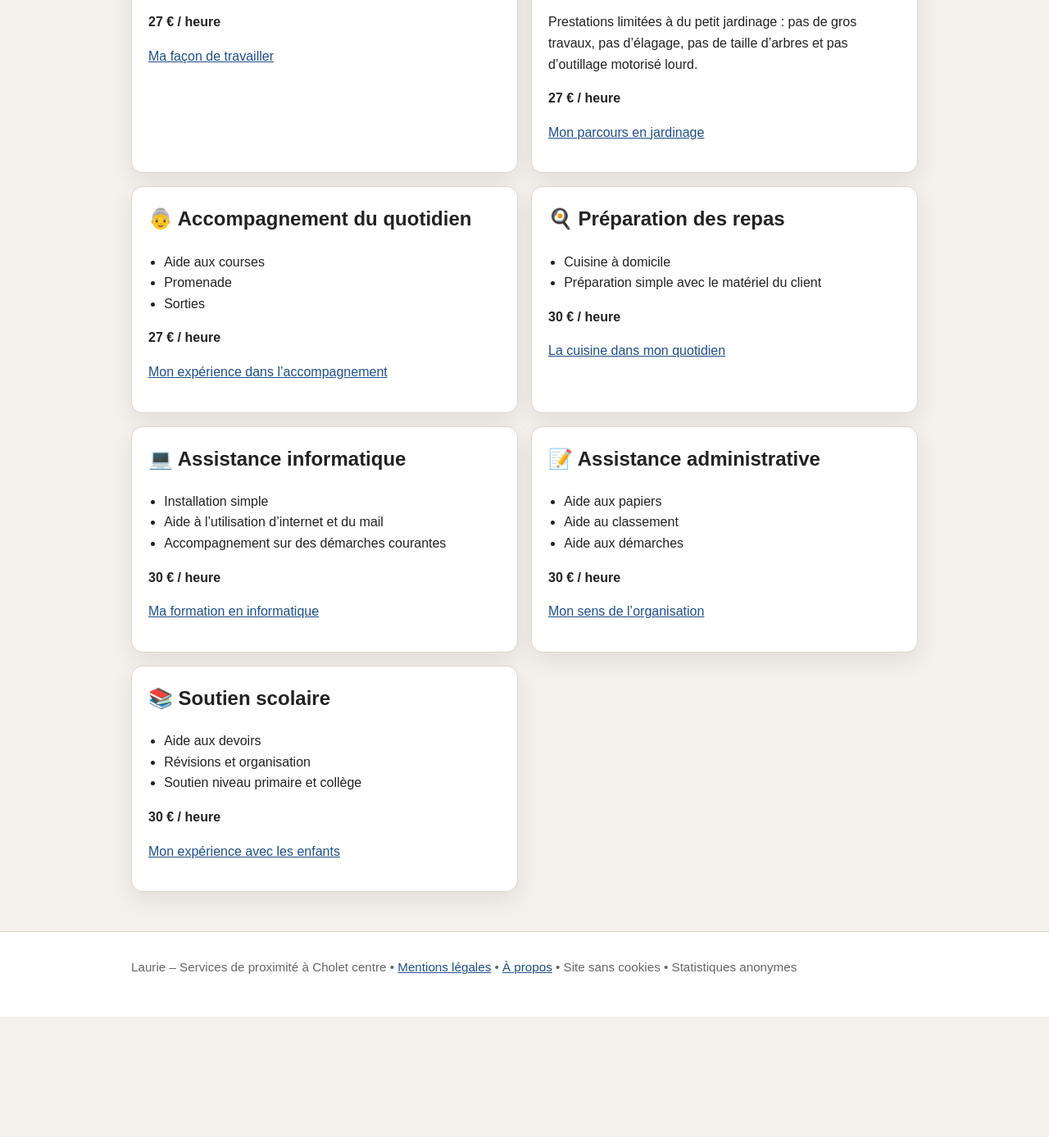
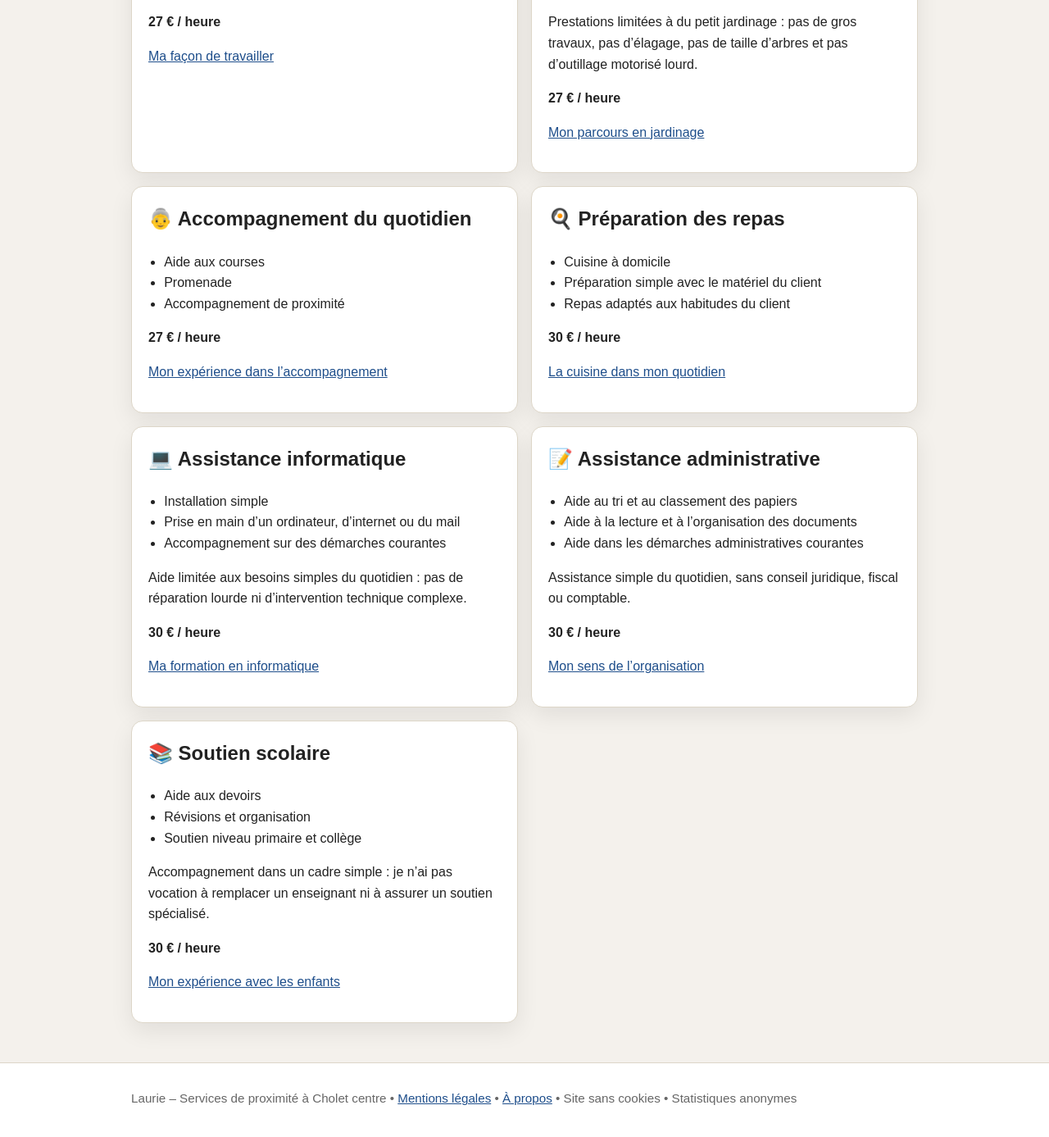
Before and after one commit to Laurie-services/laurie-services.github.io, a Jekyll site: the page built from services.html, in a window 1280 px wide and 1400 px high, scrolled down 680 px. Shown: the top 1387 px of the window at 82% size. Built offline with Jekyll 4.4.1, drawn with Linux system fonts in a browser that asks for light colours; before the commit the page ends 1920 px from its top, so only the background shows below that.

Commit message:
pose de limites

```diff
--- a/services.html
+++ b/services.html
@@ -63,7 +63,7 @@ description: "Services à domicile à Cholet avec tarifs détaillés."
     <ul class="clean-list">
       <li>Aide aux courses</li>
       <li>Promenade</li>
-      <li>Sorties</li>
+      <li>Accompagnement de proximité</li>
     </ul>
     <p><strong>27 € / heure</strong></p>
     <p>
@@ -76,6 +76,7 @@ description: "Services à domicile à Cholet avec tarifs détaillés."
     <ul class="clean-list">
       <li>Cuisine à domicile</li>
       <li>Préparation simple avec le matériel du client</li>
+      <li>Repas adaptés aux habitudes du client</li>
     </ul>
     <p><strong>30 € / heure</strong></p>
     <p>
@@ -87,9 +88,12 @@ description: "Services à domicile à Cholet avec tarifs détaillés."
     <h2>💻 Assistance informatique</h2>
     <ul class="clean-list">
       <li>Installation simple</li>
-      <li>Aide à l’utilisation d’internet et du mail</li>
+      <li>Prise en main d’un ordinateur, d’internet ou du mail</li>
       <li>Accompagnement sur des démarches courantes</li>
     </ul>
+    <p>
+      Aide limitée aux besoins simples du quotidien : pas de réparation lourde ni d’intervention technique complexe.
+    </p>
     <p><strong>30 € / heure</strong></p>
     <p>
       <a href="{{ '/a-propos.html#informatique' | relative_url }}">Ma formation en informatique</a>
@@ -99,10 +103,13 @@ description: "Services à domicile à Cholet avec tarifs détaillés."
   <article class="card">
     <h2>📝 Assistance administrative</h2>
     <ul class="clean-list">
-      <li>Aide aux papiers</li>
-      <li>Aide au classement</li>
-      <li>Aide aux démarches</li>
+      <li>Aide au tri et au classement des papiers</li>
+      <li>Aide à la lecture et à l’organisation des documents</li>
+      <li>Aide dans les démarches administratives courantes</li>
     </ul>
+    <p>
+      Assistance simple du quotidien, sans conseil juridique, fiscal ou comptable.
+    </p>
     <p><strong>30 € / heure</strong></p>
     <p>
       <a href="{{ '/a-propos.html#administratif' | relative_url }}">Mon sens de l’organisation</a>
@@ -116,6 +123,9 @@ description: "Services à domicile à Cholet avec tarifs détaillés."
       <li>Révisions et organisation</li>
       <li>Soutien niveau primaire et collège</li>
     </ul>
+    <p>
+      Accompagnement dans un cadre simple : je n’ai pas vocation à remplacer un enseignant ni à assurer un soutien spécialisé.
+    </p>
     <p><strong>30 € / heure</strong></p>
     <p>
       <a href="{{ '/a-propos.html#soutien-scolaire' | relative_url }}">Mon expérience avec les enfants</a>
```
